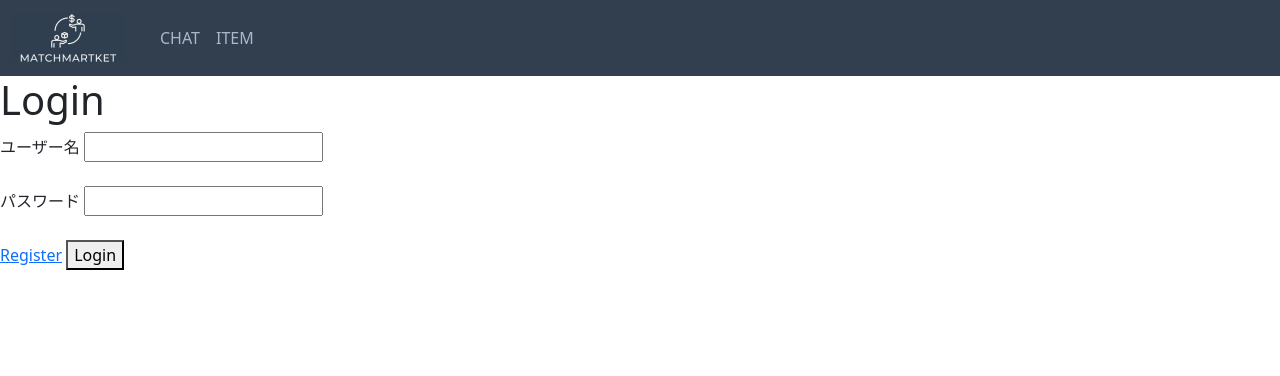
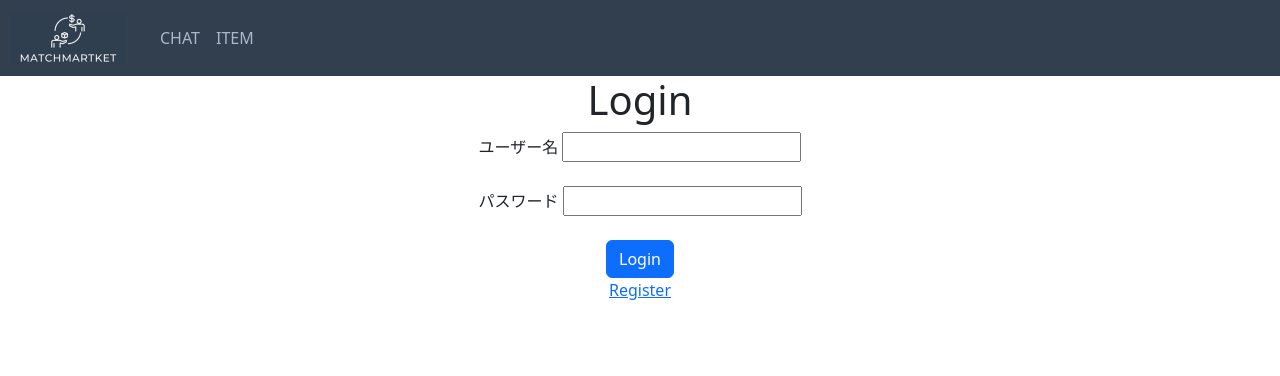
Before and after one commit to yanaih16/gPBL_2023_summer, a Django app: page /login in a window 1280 px wide. Shown: the top 376 px of the page. Run offline with Django 4.2, Linux system fonts and the light colour scheme; some libraries are stand-ins or nearby versions.

Commit message:
[fix] login.html

```diff
--- a/templates/user/login.html
+++ b/templates/user/login.html
@@ -1,8 +1,8 @@
 {% extends 'base.html' %}
 {% block content %}
 
-<h1>Login</h1>
-<form action="" , method=POST>
+<h1 class="text-center">Login</h1>
+<form action="" , method=POST class="text-center">
     {% csrf_token %}
     <div>
         <label>ユーザー名</label>
@@ -14,8 +14,8 @@
         <input type="password" , name="password">
     </div>
     <br />
+    <button type="submit" class="btn btn-primary">Login</button><br>
     <a href="{% url 'register' %}">Register</a>
-    <button type="submit">Login</button>
 </form>
 </body>
 
```
